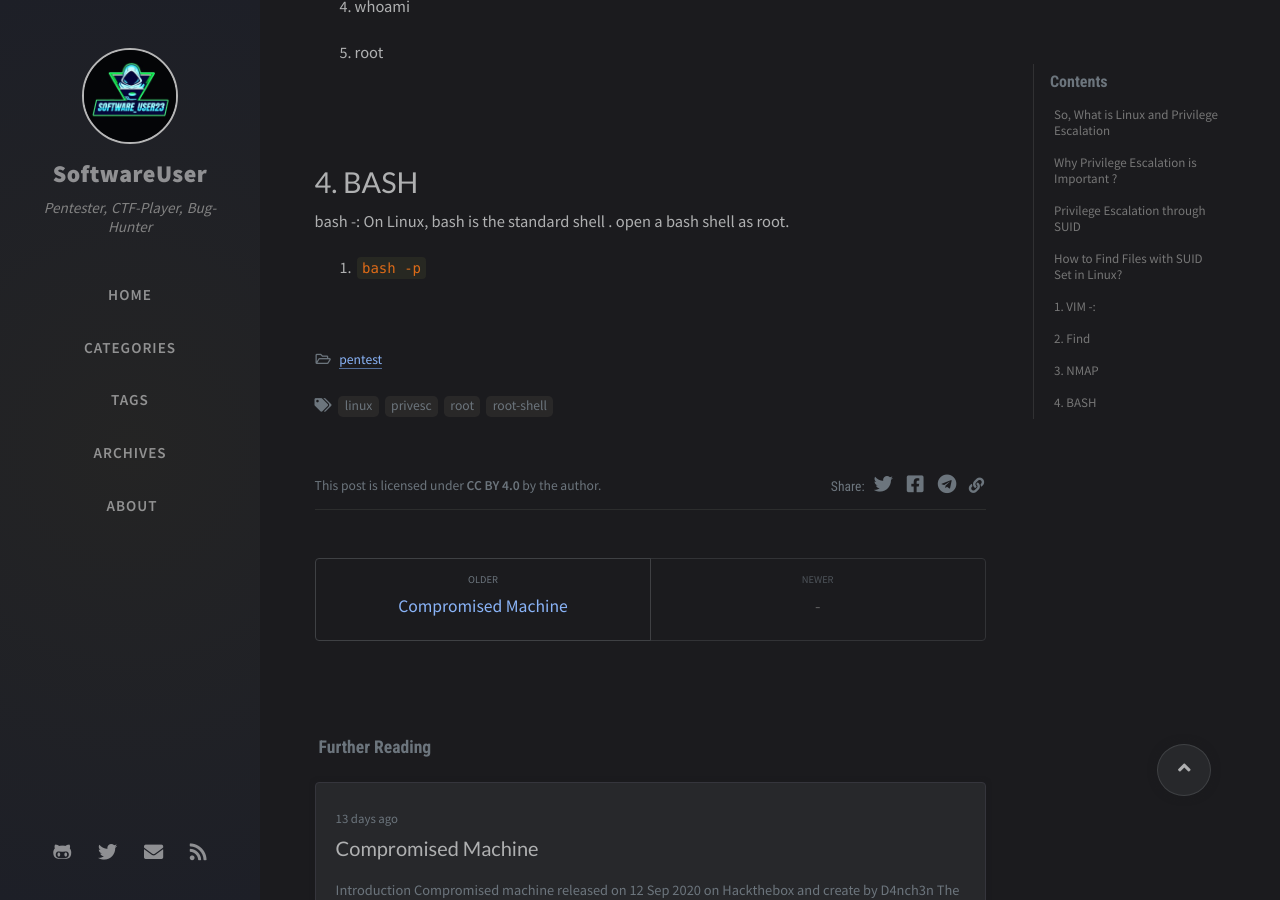
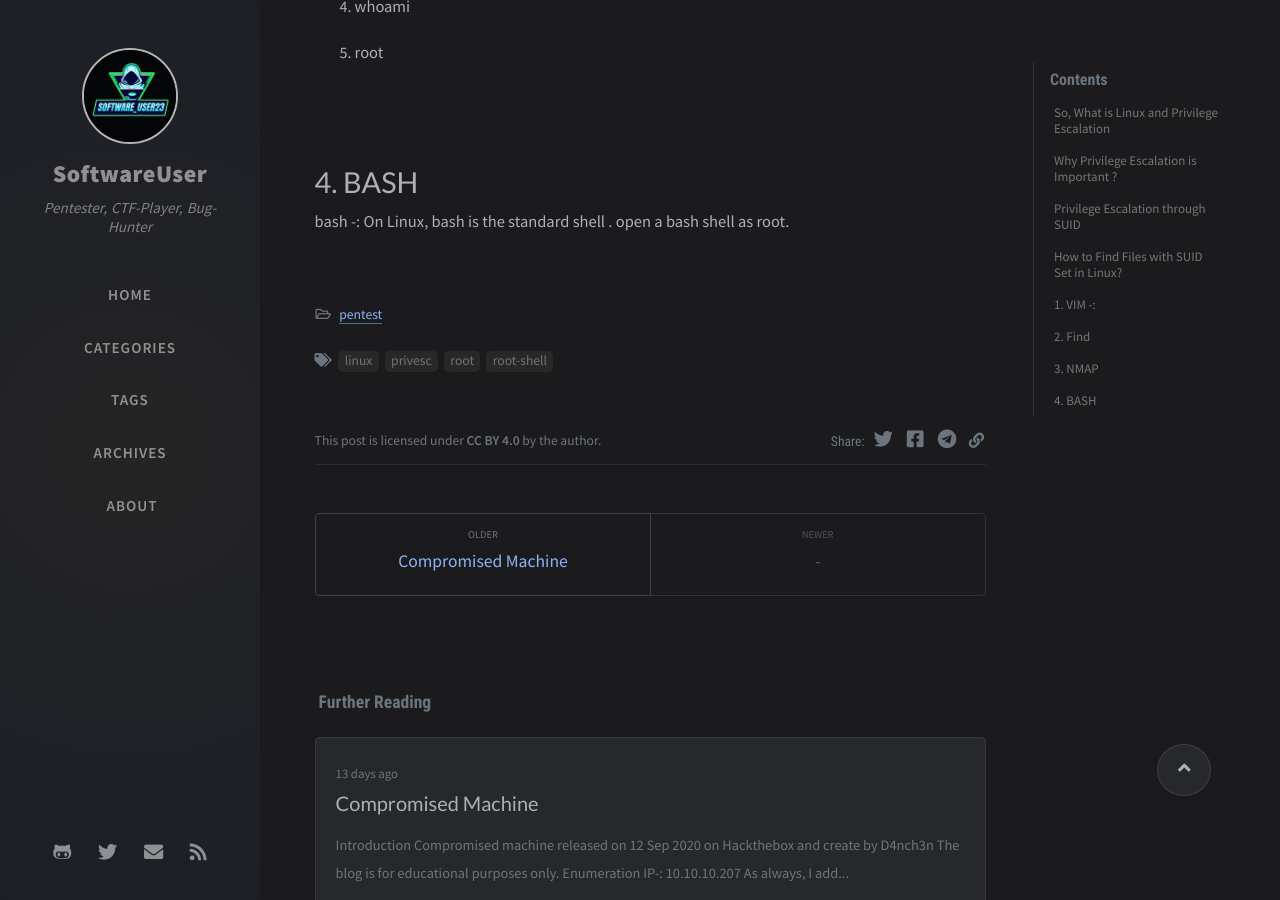
Before and after one commit to SoftwareUser23/softwareuser23.github.io, a Jekyll site: the page built from _posts/pentest/2021-03-17-the-art-of-gaining-root.md, in a window 1280 px wide and 900 px high, scrolled down 3587 px. Built offline with Jekyll 4.4.1, drawn with Linux system fonts in a browser that asks for light colours; nearby versions of some CDN libraries; comment, search, counter and statistics services are not loaded.

Commit message:
art of gaining root (half)

````diff
--- a/_posts/pentest/2021-03-17-the-art-of-gaining-root.md
+++ b/_posts/pentest/2021-03-17-the-art-of-gaining-root.md
@@ -134,5 +134,3 @@ nmap -: Older versions of Nmap (2.02 to 5.21) had an interactive mode. and throu
 
 bash -: On Linux, bash is the standard shell .
 open a bash shell as root.
-
-1. ```bash -p```
````
